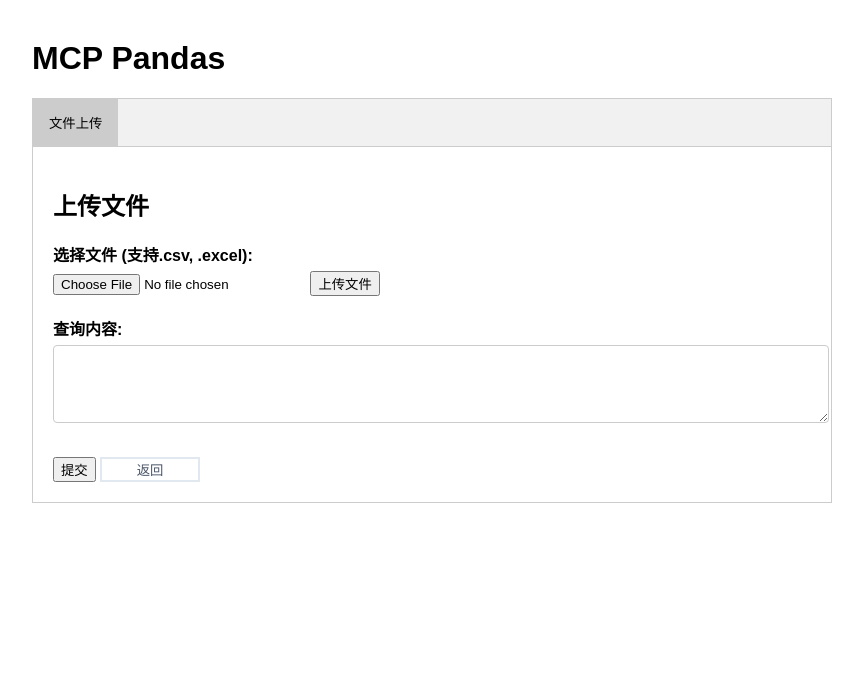
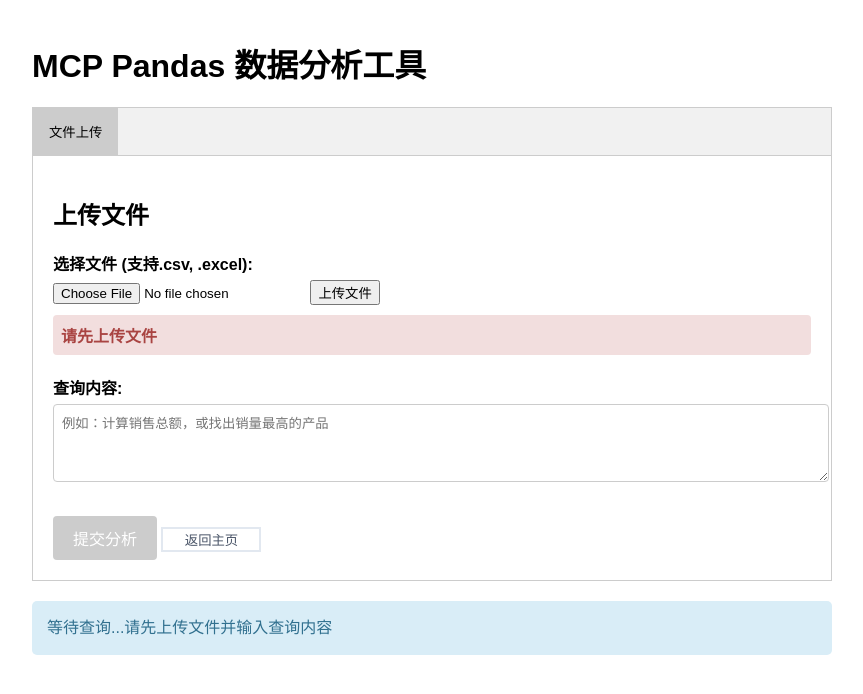
Before and after one commit to shbrainstem/aiagentdmo, a FastAPI app: template templates/mcp/mcppandas.html in a window 1280 px wide. Shown: the top 694 px of the page, without its empty margins (208-1071 px from the left). Run offline with FastAPI, Linux system fonts and the light colour scheme; the template is opened without the code that fills it, so the values that code supplies are empty; parts of the project's set-up code (start-up, migrations or seed data) failed here and were passed over.

Commit message:
Update mcppandas.html -astream type

```diff
--- a/templates/mcp/mcppandas.html
+++ b/templates/mcp/mcppandas.html
@@ -1,7 +1,7 @@
 <!DOCTYPE html>
 <html>
 <head>
-    <title>MCP处理pandas</title>
+    <title>Pandas MCP 处理 </title>
     <style>
         body { font-family: Arial, sans-serif; margin: 40px; }
         .container { max-width: 800px; margin: 0 auto; }
@@ -18,7 +18,9 @@
         .result { margin-top: 20px; padding: 15px; border-radius: 5px; }
         .success { background-color: #dff0d8; color: #3c763d; }
         .error { background-color: #f2dede; color: #a94442; }
-         /* 新增样式 */
+        .info { background-color: #d9edf7; color: #31708f; }
+
+        /* 新增样式 */
         .query-form {
             display: grid;
             grid-template-columns: 1fr 1fr;
@@ -43,24 +45,74 @@
         .score-cell {
             text-align: right;
         }
-                #back-btn {
+        #back-btn {
             background: white;
             color: #4a5568;
             border: 2px solid #e2e8f0;
             min-width: 100px;
         }
-
+        #submit-btn {
+            background-color: #4CAF50;
+            color: white;
+            padding: 10px 20px;
+            border: none;
+            border-radius: 4px;
+            cursor: pointer;
+            font-size: 16px;
+        }
+        #submit-btn:disabled {
+            background-color: #cccccc;
+            cursor: not-allowed;
+        }
+        #submit-btn:hover:not(:disabled) {
+            background-color: #45a049;
+        }
         #back-btn:hover {
             background: #f8fafc;
             border-color: #cbd5e0;
             transform: translateY(-2px);
             box-shadow: 0 6px 15px rgba(0, 0, 0, 0.1);
         }
+        .result {
+            white-space: pre-wrap;   /* 关键属性 */
+            word-break: break-word;
+            line-height: 1.5;
+            margin-top: 20px;
+            padding: 15px;
+            border-radius: 5px;
+        }
+        .file-status {
+            padding: 8px;
+            margin-top: 10px;
+            border-radius: 4px;
+            font-weight: bold;
+        }
+        .file-uploaded {
+            background-color: #dff0d8;
+            color: #3c763d;
+        }
+        .file-not-uploaded {
+            background-color: #f2dede;
+            color: #a94442;
+        }
+        /* 添加响应式断点 */
+        @media (max-width: 600px) {
+            .result {
+                font-size: 14px;
+                padding: 10px;
+            }
+            .query-form {
+                grid-template-columns: 1fr;
+            }
+            .query-form .full-width {
+                grid-column: span 1;
+            }
+        }
     </style>
 </head>
 <body>
     <div class="container">
-        <h1>MCP Pandas</h1>
+        <h1>MCP Pandas 数据分析工具</h1>
 
         <div class="tab">
             <button class="tablinks" onclick="openTab(event, 'fileTab')">文件上传</button>
@@ -71,23 +123,26 @@
             <form id="fileForm" enctype="multipart/form-data">
                 <div class="form-group">
                     <label for="file">选择文件 (支持.csv, .excel):</label>
-                    <input type="file" id="file" name="file" required>
+                    <input type="file" id="file" name="file" accept=".csv,.xlsx,.xls" required>
                     <button type="button" onclick="submitFile()">上传文件</button>
+                    <div id="fileStatus" class="file-status file-not-uploaded">请先上传文件</div>
                 </div>
                  <div class="form-group full-width">
                     <label for="queryText">查询内容:</label>
-                    <textarea id="queryText" name="query_text" rows="4" required></textarea>
+                    <textarea id="queryText" name="query_text" rows="4" placeholder="例如：计算销售总额，或找出销量最高的产品" required></textarea>
                 </div>
-                <button type="button" onclick="submitQuery()">提交</button>
-                <button id="back-btn" >返回</button>
+                <button type="button" id="submit-btn" onclick="submitQuery()" disabled>提交分析</button>
+                <button type="button" id="back-btn">返回主页</button>
             </form>
         </div>
-  <!-- 新增知识库查询标签页 -->
 
-        <div id="result" class="result"></div>
+        <div id="result" class="result info">等待查询...请先上传文件并输入查询内容</div>
     </div>
 
     <script>
+        // 全局变量跟踪文件上传状态
+        let isFileUploaded = false;
+
         function openTab(evt, tabName) {
             var i, tabcontent, tablinks;
             tabcontent = document.getElementsByClassName("tabcontent");
@@ -106,16 +161,44 @@
         // 默认打开第一个标签页
         document.getElementsByClassName('tablinks')[0].click();
 
+        // 更新文件状态显示
+        function updateFileStatus(isUploaded, message = '') {
+            const fileStatus = document.getElementById('fileStatus');
+            const submitBtn = document.getElementById('submit-btn');
+            isFileUploaded = isUploaded;
+
+            if (isUploaded) {
+                fileStatus.className = 'file-status file-uploaded';
+                fileStatus.textContent = message || '文件已成功上传！';
+                submitBtn.disabled = false;
+            } else {
+                fileStatus.className = 'file-status file-not-uploaded';
+                fileStatus.textContent = message || '请先上传文件';
+                submitBtn.disabled = true;
+            }
+        }
+
+        // 显示结果
         function displayResult(message, isSuccess) {
             const resultDiv = document.getElementById('result');
             resultDiv.className = isSuccess ? 'result success' : 'result error';
-            resultDiv.innerHTML = message;
+            resultDiv.textContent = message;
         }
 
+        // 上传文件
         async function submitFile() {
-            const formData = new FormData(document.getElementById('fileForm'));
+            const fileInput = document.getElementById('file');
+            if (!fileInput.files || fileInput.files.length === 0) {
+                updateFileStatus(false, '请选择文件');
+                return;
+            }
+
+            const formData = new FormData();
+            formData.append('file', fileInput.files[0]);
 
             try {
+                updateFileStatus(false, '上传中...');
+
                 const response = await fetch('/uploadcsvfile', {
                     method: 'POST',
                     body: formData
@@ -123,52 +206,73 @@
 
                 const result = await response.json();
                 if (result.status === 'success') {
-                    displayResult(`处理成功！地址：${result.filepath}`, true);
+                    updateFileStatus(true, `文件上传成功！`);
+                    displayResult('文件已准备好，请输入查询内容并点击"提交分析"', true);
                 } else {
-                    displayResult(`处理失败: ${result.filepath}`, false);
+                    updateFileStatus(false, `上传失败: ${result.filepath}`);
+                    displayResult(`文件上传失败: ${result.filepath}`, false);
                 }
             } catch (error) {
-                displayResult(`请求错误: ${error.filepath}`, false);
+                updateFileStatus(false, '上传错误');
+                displayResult(`请求错误: ${error.message}`, false);
             }
         }
 
+        // 提交查询
+        async function submitQuery() {
+            if (!isFileUploaded) {
+                displayResult('请先上传文件', false);
+                return;
+            }
 
-        async function submitQuery() {
             const queryText = document.getElementById('queryText').value;
+            if (!queryText.trim()) {
+                displayResult('请输入查询内容', false);
+                return;
+            }
+
+            const resultDiv = document.getElementById('result');
+            resultDiv.textContent = '处理中...';  // 清空之前的结果
+            resultDiv.className = 'result info';
 
             try {
                 const response = await fetch('/query_pandas', {
                     method: 'POST',
-                    headers: {
-                        'Content-Type': 'application/json'
-                    },
-                    body: JSON.stringify({
-                        query_text: queryText,
-                    })
+                    headers: { 'Content-Type': 'application/json' },
+                    body: JSON.stringify({ query_text: queryText })
                 });
 
-                const result = await response.json();
-                if (result.status === 'success') {
-                    displayResult(`${result.info}`, true);
-                } else {
-                    displayResult(`处理失败: ${result.info}`, false);
+                // 流式读取响应
+                const reader = response.body.getReader();
+                const decoder = new TextDecoder();
+                let resultText = '';
+
+                while (true) {
+                    const { value, done } = await reader.read();
+                    if (done) break;
+
+                    const chunk = decoder.decode(value, { stream: true });
+                    resultText += chunk;
+
+                    // 保留原始换行符并自动滚动
+                    resultDiv.textContent = resultText;
+                    resultDiv.scrollTop = resultDiv.scrollHeight;
                 }
+
+                resultDiv.className = 'result success';
             } catch (error) {
-                displayQueryResult(`查询失败: ${error.message}`, false);
+                resultDiv.className = 'result error';
+                resultDiv.textContent = `查询失败: ${error.message}`;
             }
         }
 
-
-        function displayQueryResult(message, isSuccess) {
-            const resultDiv = document.getElementById('queryResult');
-            resultDiv.className = isSuccess ? 'result success' : 'result error';
-            resultDiv.innerHTML = message;
-        }
-
-                // 添加返回按钮功能
+        // 添加返回按钮功能
         document.getElementById('back-btn').addEventListener('click', function() {
             window.location.href = '/profile';
         });
+
+        // 初始化页面状态
+        updateFileStatus(false);
     </script>
 </body>
 </html>
```
